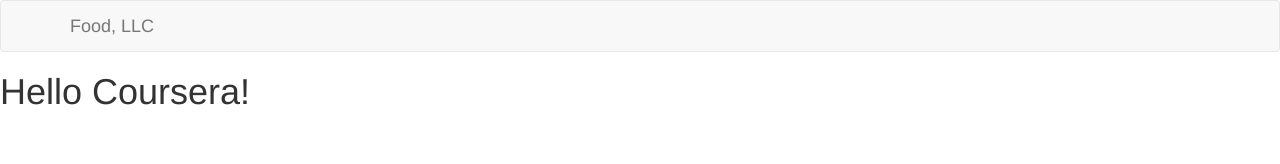
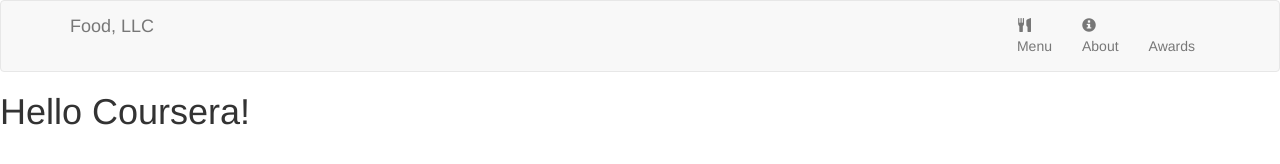
Before and after one commit to lollipopenator/coursera-test, a plain HTML site: page coding-assignments/module-3-solution/index.html in a window 1280 px wide. Drawn offline with Linux system fonts and the light colour scheme.

Commit message:
Added code for collapsable dropdown menu as per Yaakov's lecture 32 pt 1. Then added some actual menu-items in the form of an un-ordered list, as per Yaakov's lecture 32 pt 1

```diff
--- a/coding-assignments/module-3-solution/index.html
+++ b/coding-assignments/module-3-solution/index.html
@@ -16,9 +16,9 @@
 <header>
 <nav id = "header-nav" class="navbar navbar-default">
   <div class="container">
-    <!-- Brand and toggle get grouped for better mobile display data-target="#bs-example-navbar-collapse-1" has target #collapsable-nav in Yaakov's-->
+    <!-- Brand and toggle get grouped for better mobile display -->
     <div class="navbar-header">
-      <button type="button" class="navbar-toggle collapsed" data-toggle="collapse" data-target="#bs-example-navbar-collapse-1" aria-expanded="false">
+      <button type="button" class="navbar-toggle collapsed" data-toggle="collapse" data-target="#collapsable-nav" aria-expanded="false">
         <span class="sr-only">Toggle navigation</span>
         <span class="icon-bar"></span>
         <span class="icon-bar"></span>
@@ -27,8 +27,24 @@
       <a class="navbar-brand" href="#">Food, LLC</a>
     </div>
 
-    <!-- Collect everything that needs toggling  here ...-->
+     <!-- Collect everything that needs toggling  here ... wsl???-->
+     <div id="collapsable-nav" class="collapse navbar-collapse">
+      <ul id="nav-list" class="nav navbar-nav navbar-right">
+      <li>
+       <a href="menu-categories.html">
+        <span class="glyphicon glyphicon-cutlery"></span> <br class="hidden-xs"> Menu</a>
+      </li>
+      <li>
+       <a href="#">
+        <span class="glyphicon glyphicon-info-sign"></span><br class="hidden-xs"> About</a>
+      </li>
+      <li>
+       <a href="#">
+        <span class="glyphicon glyphicon-certifi"></span><br class="hidden-xs"> Awards</a>
+      </li>
 
+      </ul> <!-- #nav-list -->
+     </div>  <!-- id="collapsable-nav" class="collapse navbar-collapse" -->
   </div><!-- /.container-fluid -->
 </nav> <!-- pasted navbar stuff -->
 </header>
```
